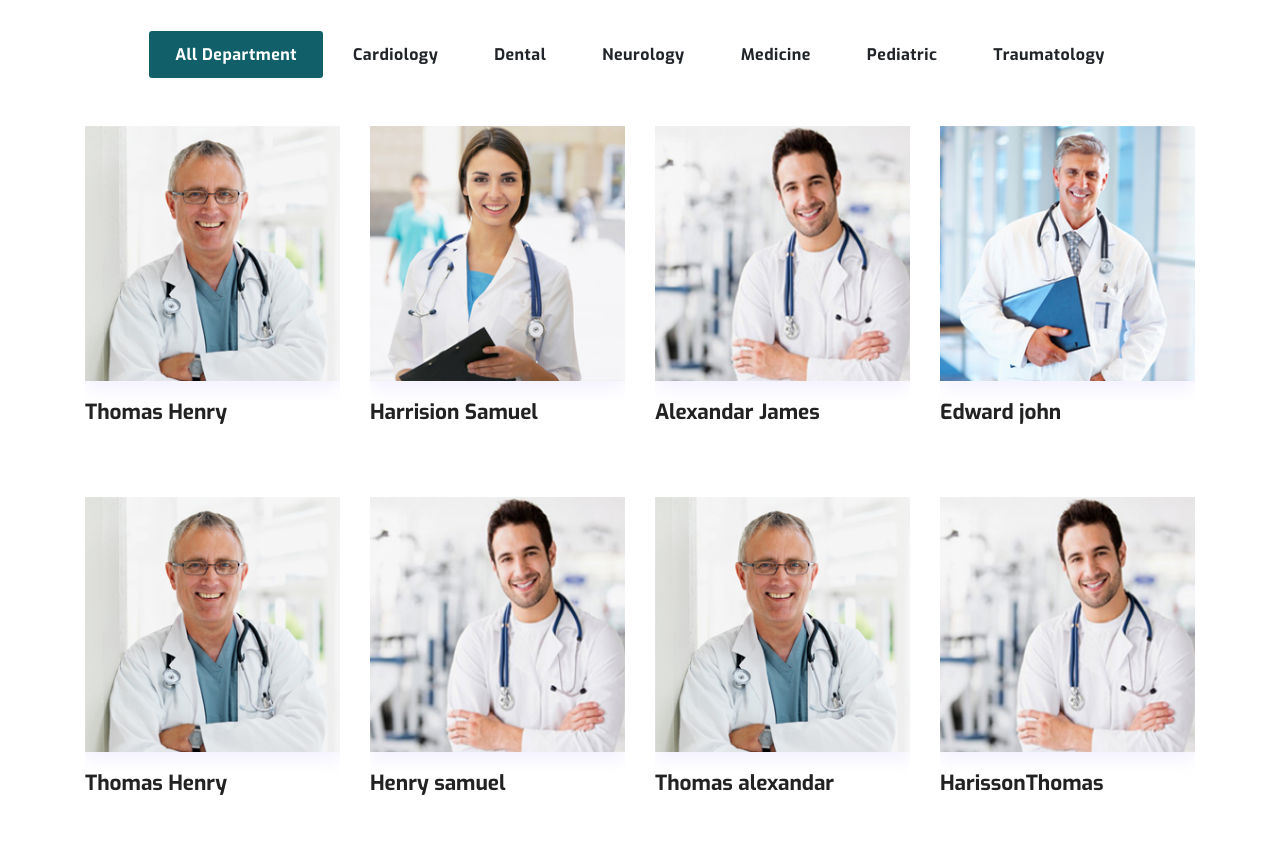
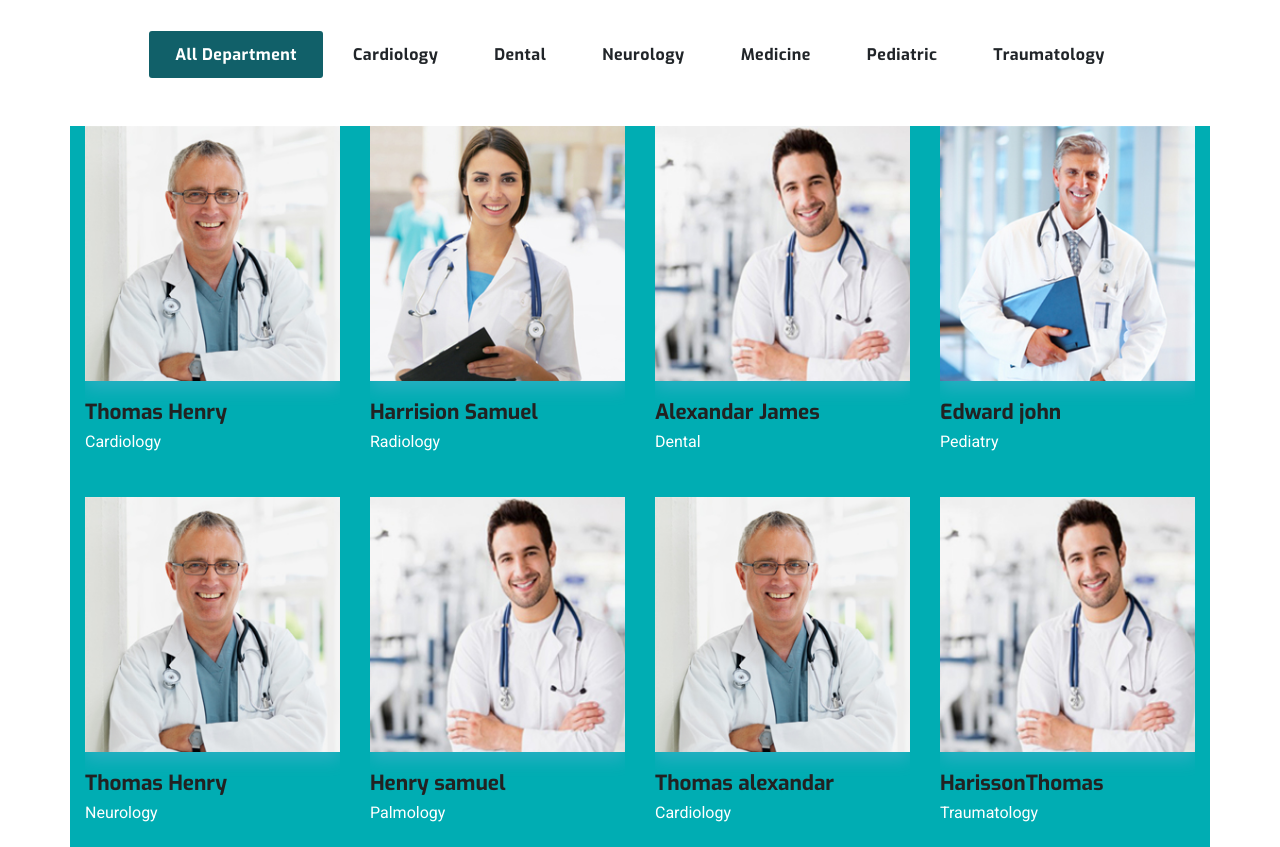
Before and after one commit to gungunjain15/Health-Connect-Website-, a plain HTML site: page location.html in a window 1280 px wide. Shown: the part 780-1627 px from the top of the page. Drawn offline with Linux system fonts and the light colour scheme; some packages are replaced by stand-ins of ours.

Commit message:
background colour of location changes

```diff
--- a/location.html
+++ b/location.html
@@ -152,7 +152,7 @@
 	        </div>
       </div>
 
-    <div class="row shuffle-wrapper portfolio-gallery">
+    <div class="row shuffle-wrapper portfolio-gallery" style="background-color:hsl(182, 100%, 35%)">
       	<div class="col-lg-3 col-sm-6 col-md-6 mb-4 shuffle-item" data-groups="[&quot;cat1&quot;,&quot;cat2&quot;]">
 	      	<div class="position-relative doctor-inner-box">
 		        <div class="doctor-profile">
```
